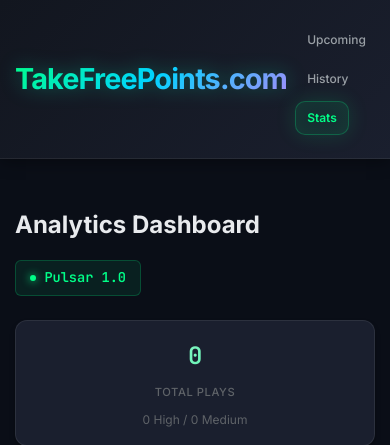
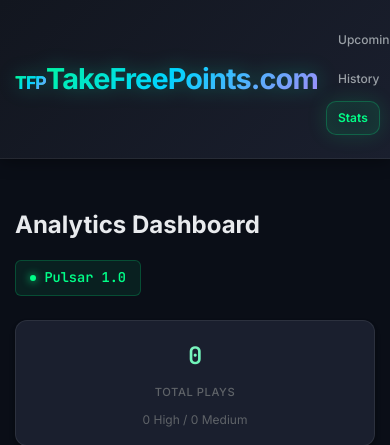
Before and after one commit to ahicks5/betsHF, a Flask app: page /stats in a window 390 px wide; the page is wider, and only the part inside the window is pictured. Shown: the top 445 px of that part. Run offline with Flask 3, Linux system fonts and the light colour scheme; data that the repository does not hold is empty.

Commit message:
Mobile optimization: sticky header with TFP abbreviation and sticky table headers
Mobile header improvements:
- Restored sticky header behavior (position: sticky, top: 0)
- Show "TFP" abbreviation instead of "TakeFreePoints.com" on mobile
- Ultra-compact: only ~50px height
- Stays visible when scrolling for quick navigation

Mobile table improvements:
- Table headers stick to viewport when scrolling down the page
- Position below sticky header (top: 50px)
- Headers stay visible when scrolling through long tables
- Solid background with backdrop blur for readability

🤖 Generated with Claude Code

Co-Authored-By: Claude <noreply@anthropic.com>

```diff
--- a/templates/base.html
+++ b/templates/base.html
@@ -492,9 +492,13 @@
                 padding: 15px;
             }
 
-            /* Ultra-compact header on mobile */
+            /* Ultra-compact sticky header on mobile */
             header {
                 padding: 0.5rem 0;
+                position: sticky;
+                top: 0;
+                z-index: 100;
+                backdrop-filter: blur(12px);
             }
 
             header .container {
@@ -507,6 +511,18 @@
             header h1 {
                 font-size: 1.1rem;
                 margin: 0;
+                font-size: 0;
+            }
+
+            /* Show "TFP" on mobile instead of full name */
+            header h1::before {
+                content: 'TFP';
+                font-size: 1.1rem;
+                background: linear-gradient(135deg, var(--accent-green) 0%, var(--accent-blue) 50%, var(--accent-purple) 100%);
+                -webkit-background-clip: text;
+                -webkit-text-fill-color: transparent;
+                background-clip: text;
+                font-weight: 700;
             }
 
             header h1::after {
@@ -540,14 +556,14 @@
                 white-space: nowrap;
             }
 
-            /* Sticky table headers on mobile */
+            /* Sticky table headers on mobile - stick below header */
             th {
                 position: sticky;
-                top: 0;
-                z-index: 10;
-                background: rgba(0, 255, 136, 0.05);
+                top: 50px; /* Stick below the mobile header */
+                z-index: 50;
+                background: var(--bg-card);
                 backdrop-filter: blur(8px);
-                box-shadow: 0 2px 4px rgba(0, 0, 0, 0.2);
+                box-shadow: 0 2px 8px rgba(0, 0, 0, 0.4);
             }
 
             th, td {
```
